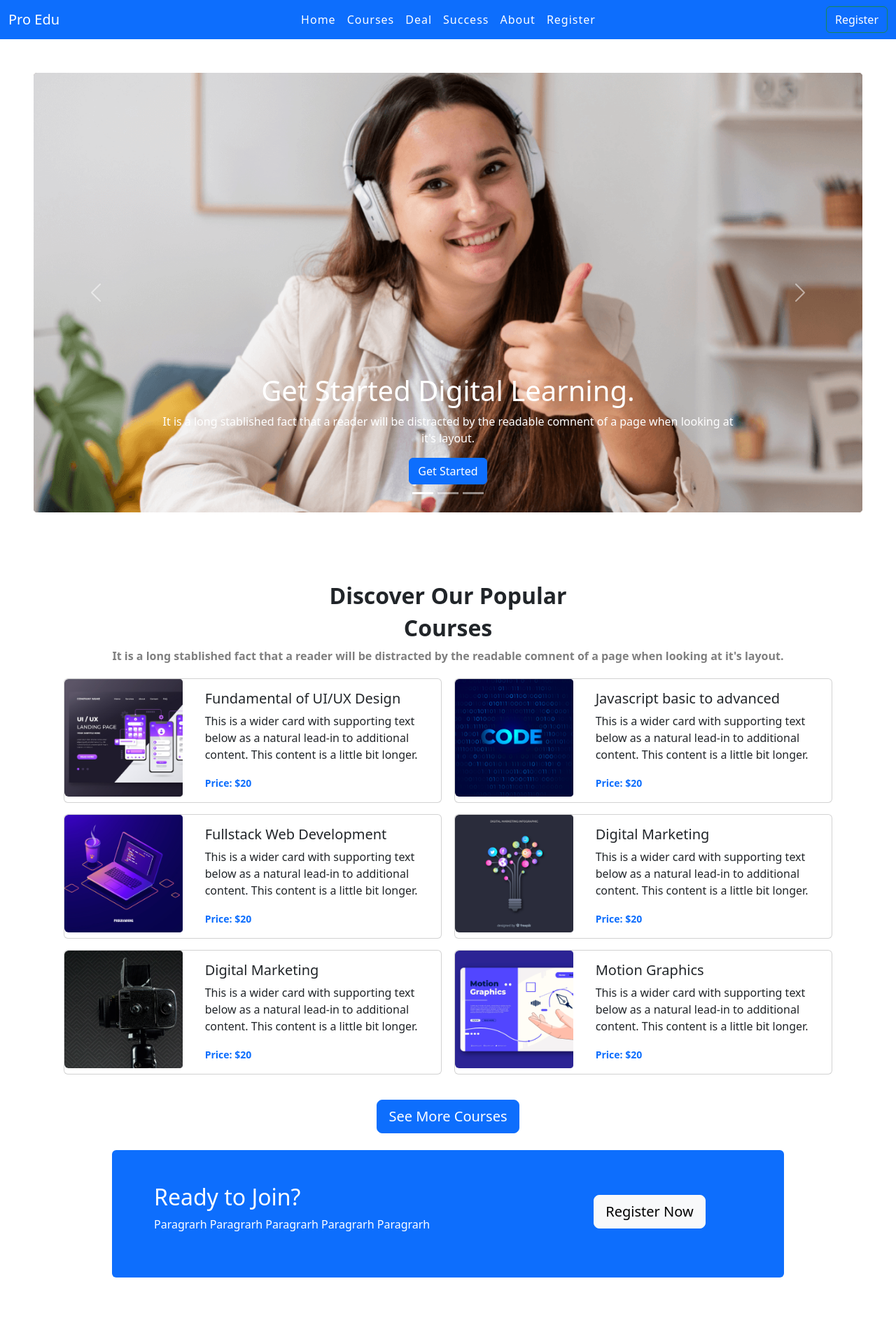
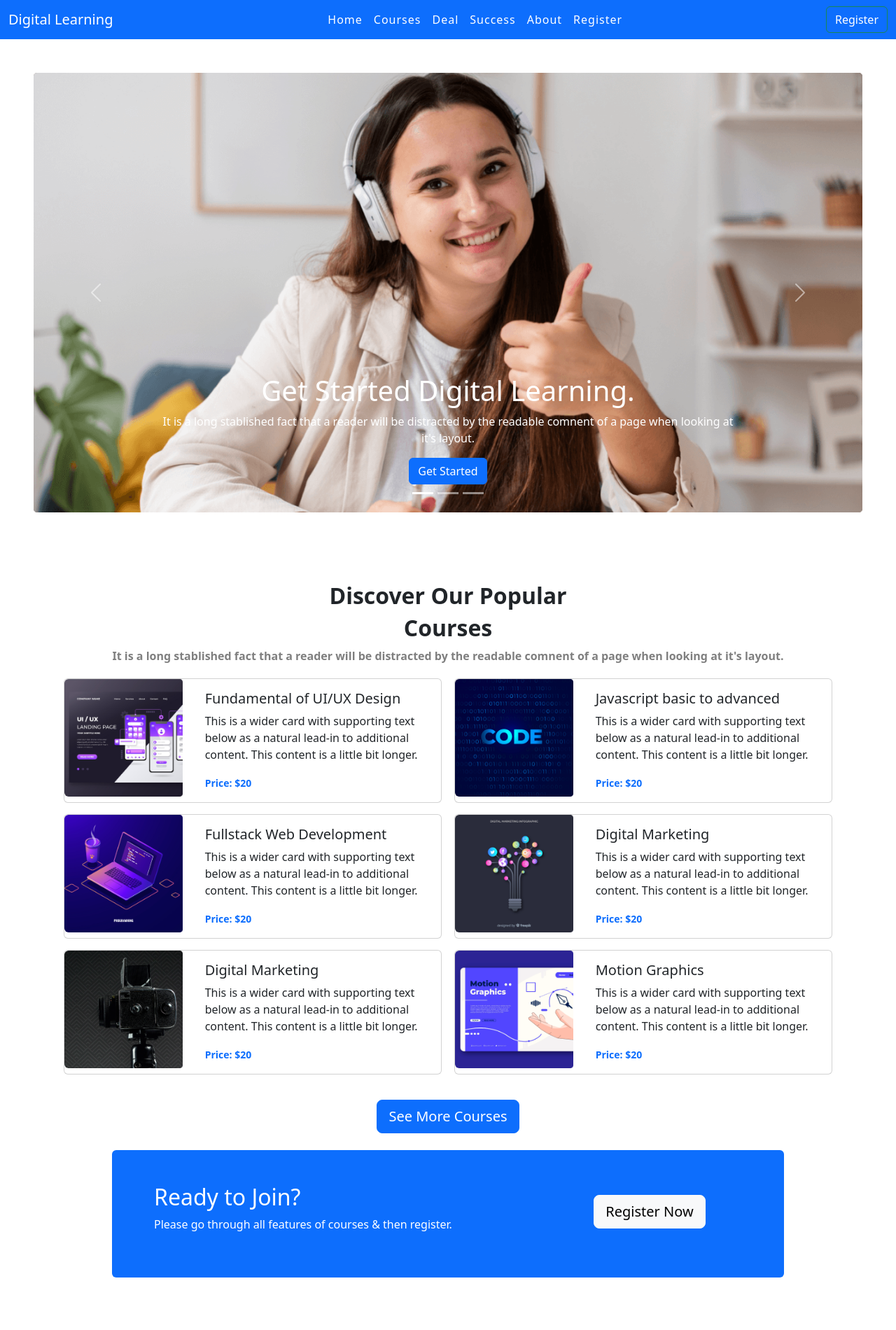
Before and after one commit to Jamil-Emon/assignment-03, a plain HTML site: page index.html in a window 1280 px wide. Shown: the top 1900 px of the page at 70% size. Drawn offline with nearby package versions, Linux system fonts and the light colour scheme; files whose address does not match are found by name.

```diff
--- a/index.html
+++ b/index.html
@@ -15,7 +15,7 @@
     <header>
         <nav class="navbar-expand-lg navbar navbar-dark bg-primary">
             <div class="container-fluid">
-                <a class="navbar-brand" href="#">Pro Edu</a>
+                <a class="navbar-brand" href="#">Digital Learning</a>
                 <button class="navbar-toggler" type="button" data-bs-toggle="collapse"
                     data-bs-target="#navbarSupportedContent" aria-controls="navbarSupportedContent"
                     aria-expanded="false" aria-label="Toggle navigation">
@@ -219,7 +219,7 @@
         <div class="row p-5">
             <div class="col-8 text-start">
                 <h2 class="text-white">Ready to Join?</h2>
-                <p class="text-white">Paragrarh Paragrarh Paragrarh Paragrarh Paragrarh</p>
+                <p class="text-white">Please go through all features of courses & then register.</p>
             </div>
             <div class="col-4">
                 <button type="button" data-bs-toggle="modal" data-bs-target="#exampleModal"
```
